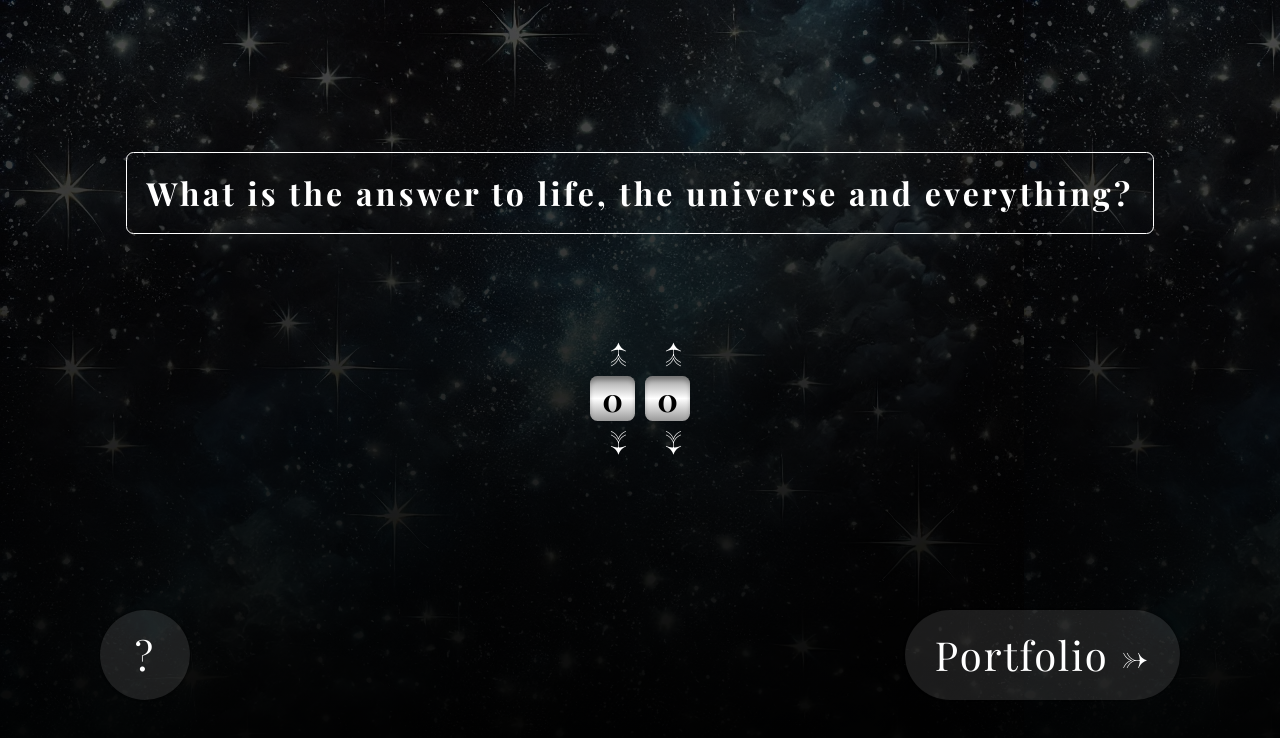
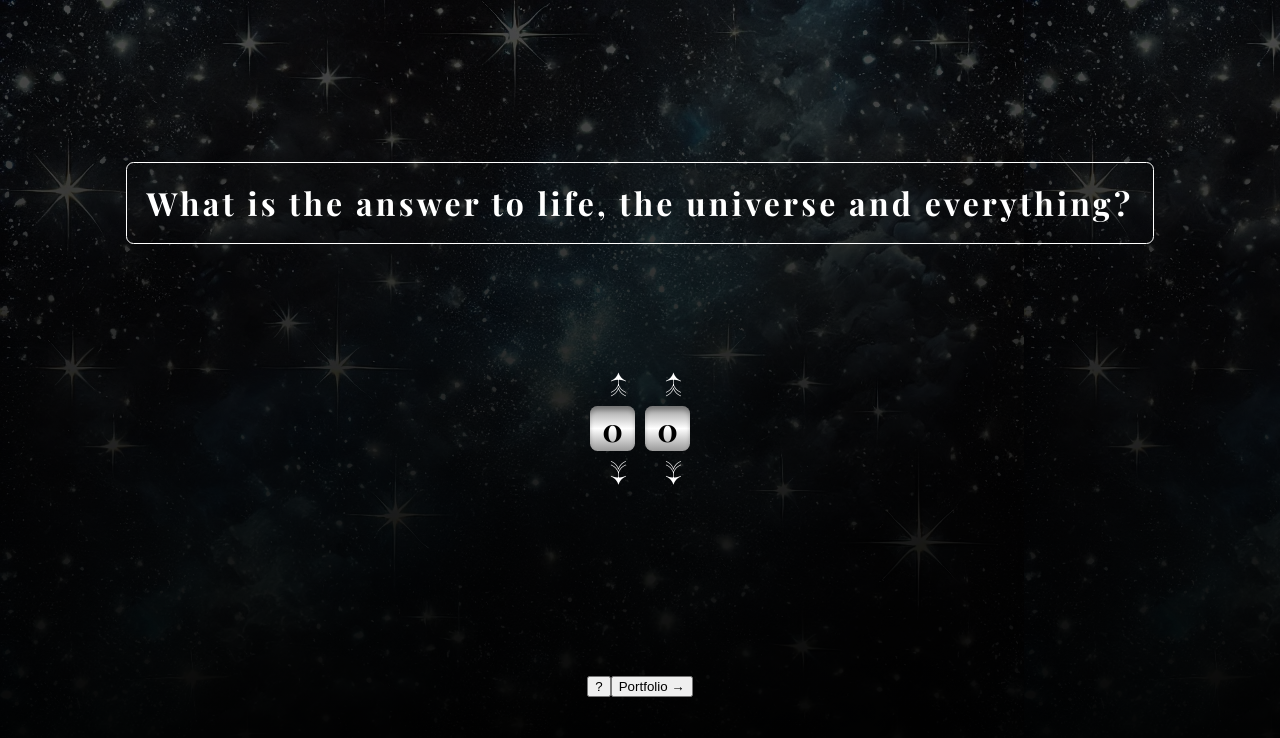
Before and after one commit to freshmozart1/portfolio, a React (Create React App) app: page / in a window 1280 px wide. Shown: the top 738 px of the page. Built offline with nearby package versions, Linux system fonts and the light colour scheme.

Commit message:
Add Playfair Display font and update navButton styles in mixins.scss

```diff
--- a/src/mixins.scss
+++ b/src/mixins.scss
@@ -1,3 +1,13 @@
+@font-face {
+    font-family: 'Playfair Display';
+    src: url('./assets/PlayfairDisplay-Italic-VariableFont_wght.ttf') format('truetype');
+}
+
+@font-face {
+    font-family: 'Playfair Display';
+    src: url('./assets/PlayfairDisplay-VariableFont_wght.ttf') format('truetype');
+}
+
 @mixin navButton {
     all: unset;
     box-sizing: border-box;
@@ -13,7 +23,18 @@
     line-height: 25px;
     box-shadow: 0px 0px 2px rgb(0, 0, 0);
     padding: 10px 15px 10px 15px;
+    color: white;
+    font-family: 'Playfair Display', serif;
     cursor: pointer;
+
+    @media screen and (min-width: 1024px) {
+        min-width: 90px;
+        height: 90px;
+        border-radius: 45px;
+        font-size: 40px;
+        line-height: 50px;
+        padding: 20px 30px 20px 30px;
+    }
 }
 
 @mixin container {
@@ -24,7 +45,7 @@
     width: 100%;
     height: 100%;
     flex-shrink: 0;
-    padding: 20px;
+    padding: 20px 20px 85px 20px;
     gap: 20px;
     color: white;
     overflow: hidden;
@@ -46,35 +67,10 @@
         height: 100%;
     }
 
-    div.navigation {
-        width: 100%;
-        display: inline-flex;
-        flex-direction: row;
-        align-items: center;
-        justify-content: space-between;
-        height: 45px;
-
-        >button {
-            @include navButton;
-        }
-    }
-
     @media screen and (min-width: 1024px) {
         font-size: 40px;
         line-height: 50px;
-
-        div.navigation {
-            height: 90px;
-
-            >button {
-                font-size: 40px;
-                line-height: 50px;
-                min-width: 90px;
-                height: 90px;
-                border-radius: 45px;
-                padding: 20px 30px 20px 30px;
-            }
-        }
+        padding: 20px 20px 130px 20px;
     }
 }
 
```
